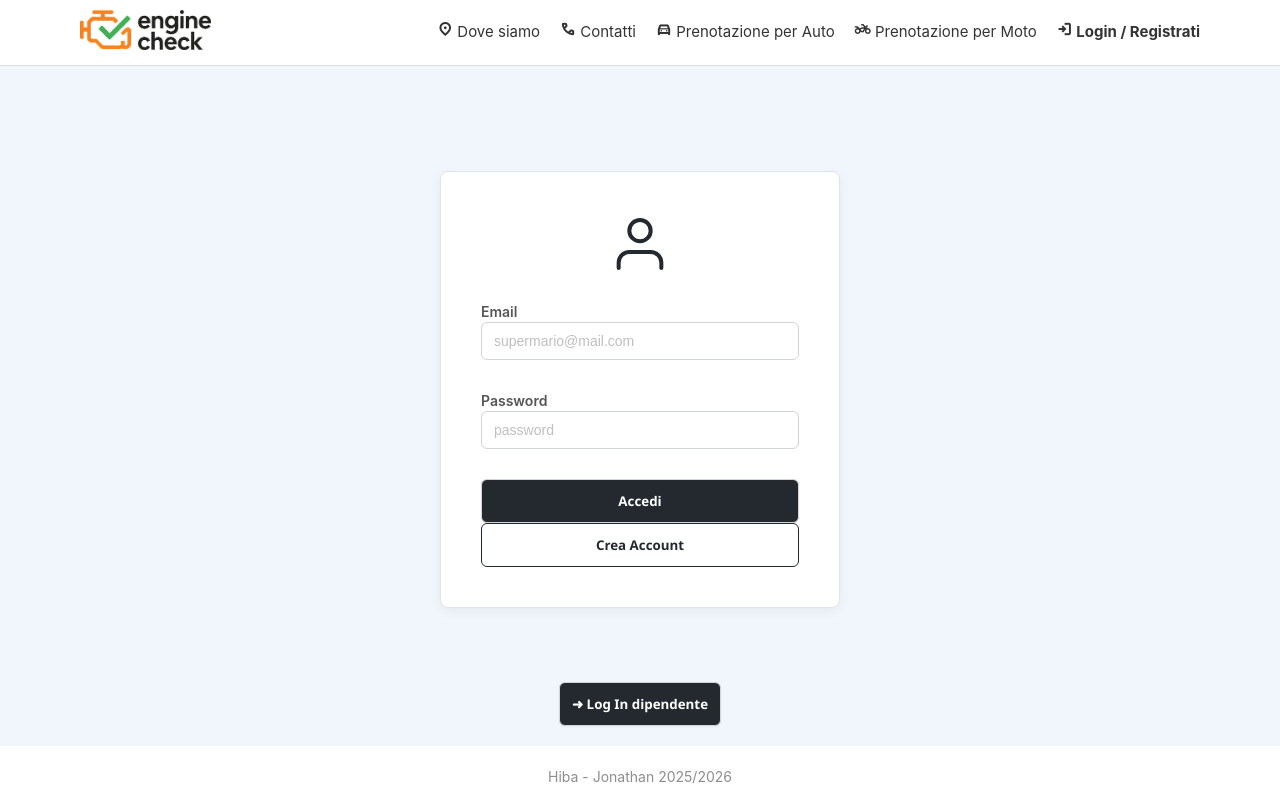
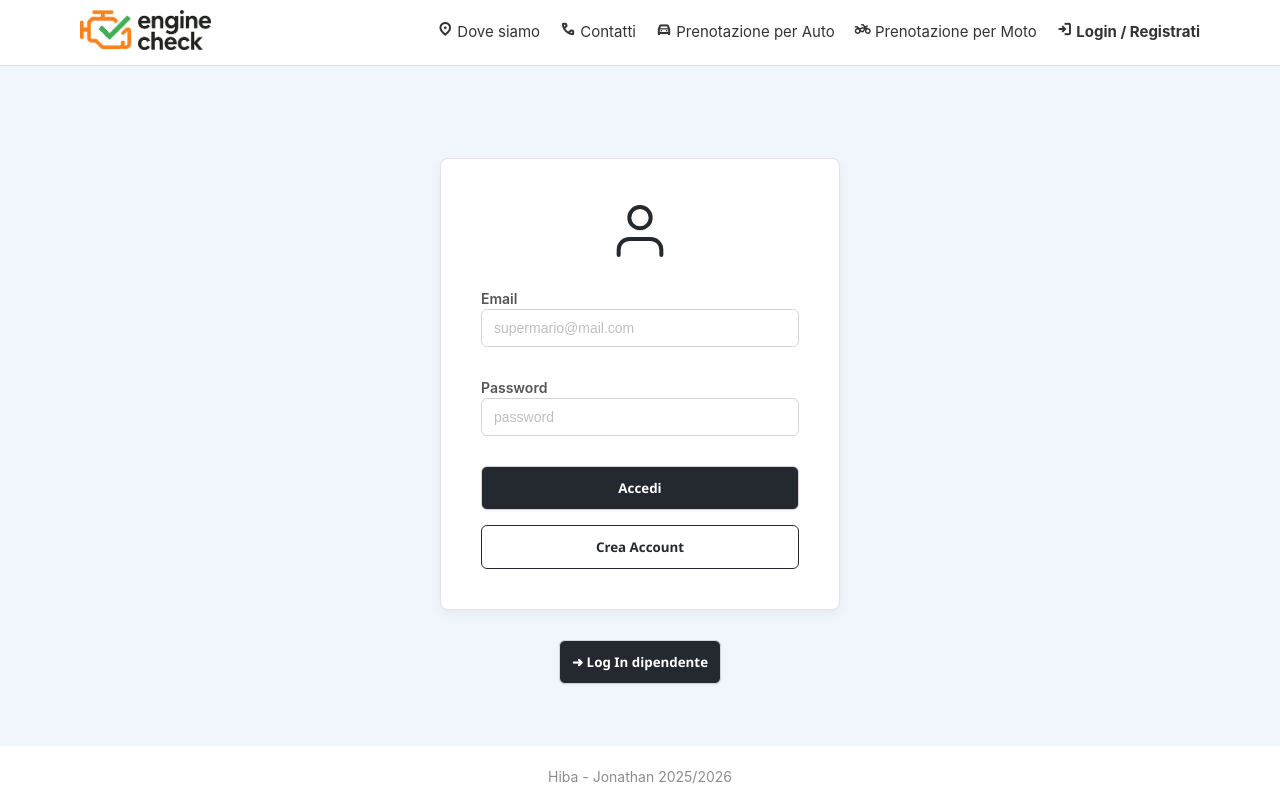
Before and after one commit to StatJon/Progetto-IngegneriaSistemiWeb, a Vue app in the folder EngineCheckProject/frontend/: page /login-user in a window 1280 px wide. Built offline with nearby package versions, Linux system fonts and the light colour scheme; no server answers.

Commit message:
fix: fixed login button

```diff
--- a/EngineCheckProject/frontend/src/global.css
+++ b/EngineCheckProject/frontend/src/global.css
@@ -117,7 +117,7 @@ body {
   display: flex;
   flex-direction: column;
   min-height: 450px;
-  position: sticky;
+
 
 }
 
@@ -125,8 +125,11 @@ body {
   .sidebar-card {
     width: 100%;
     min-height: auto;
+    position: sticky;
+
   }
-    .main-table-card {
+
+  .main-table-card {
     width: 100%;
     max-width: calc(100vw - 40px);
   }
@@ -327,8 +330,8 @@ body {
   width: 100%;
   max-width: 400px;
   text-align: center;
-  margin: auto;
-  position: sticky;
+  margin-bottom: 30px;
+
 
 }
 
@@ -582,6 +585,7 @@ label {
 .btn-user-login,
 .btn-create-user .btn-create-employee {
   width: 100%;
+  margin-bottom: 15px;
   background-color: var(--color-dark);
   border: 1px solid var(--color-border);
   color: white;
@@ -799,9 +803,9 @@ label {
   border-bottom: none;
 }
 
-.employee-section,
-.user-login-section {
-  margin-top: var(--space-xl);
+.employee-section .user-login-section {
+  margin: auto;
+  padding: 0%;
 }
 
 .error-text {
--- a/EngineCheckProject/frontend/src/pages/UserLogin.vue
+++ b/EngineCheckProject/frontend/src/pages/UserLogin.vue
@@ -67,12 +67,14 @@ export default defineComponent({
       <button class="btn-secondary" @click="goToCreateProfile">
         Crea Account
       </button>
+
     </div>
-
-    <div class="employee-section">
-      <button class="btn-employee" @click="goToEmployeeLogin">
+    <div class="employee-section" style="margin-top: 0px;">
+      <button class="btn-employee"style="margin-bottom: 10px;" @click="goToEmployeeLogin">
         ➜ Log In dipendente
       </button>
     </div>
+
+
   </div>
 </template>
```
